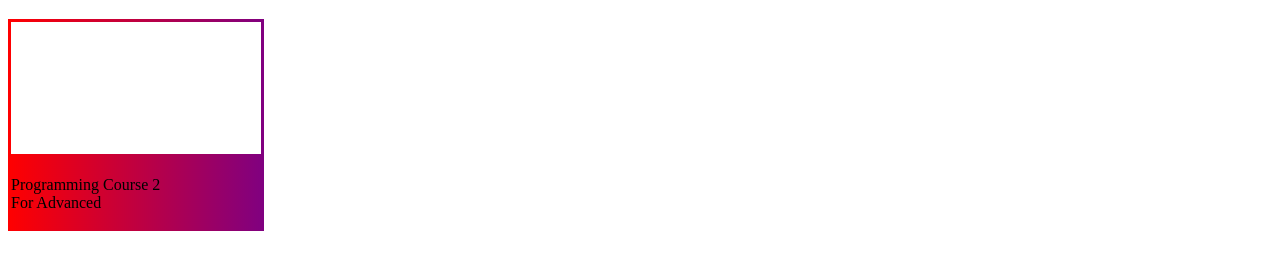
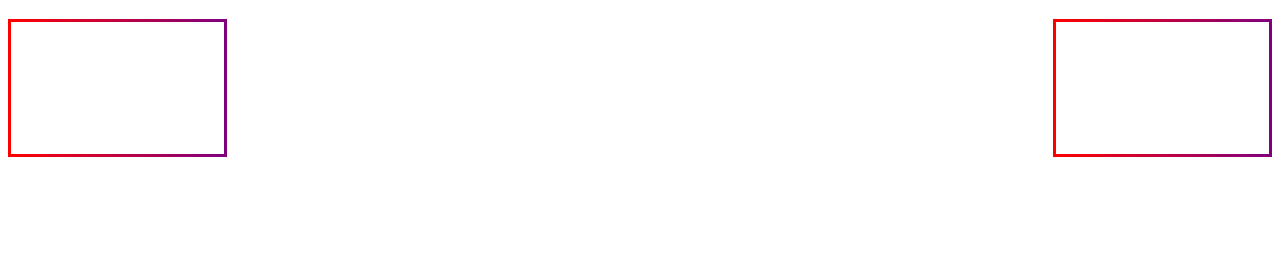
Before and after one commit to gamesbykk/ProgrammingCourses, a plain HTML site: page index.html in a window 1280 px wide. Shown: the part 61-330 px from the top of the page. Drawn offline with Linux system fonts and the light colour scheme.

Commit message:
Update index.html

```diff
--- a/index.html
+++ b/index.html
@@ -5,13 +5,15 @@
   </head>
   <body>
     <h1>Programming Courses Here:</h1>
-        <div style="max-width: 250px; padding: 1rem; position: relative; background: linear-gradient(to right, red, purple); padding: 3px;">
+        <div style="float: left; max-width: 250px; padding: 1rem; position: relative; background: linear-gradient(to right, red, purple); padding: 3px;">
           <div style="background: white; color: white; padding: 2rem;">
             <p>Programming Course 1 <br> For Beginners</p>
           </div>
         </div>
-        <div style="  max-width: 250px; padding: 1rem; position: relative; background: linear-gradient(to right, red, purple); padding: 3px;">
-            <p>Programming Course 2 <br> For Advanced</p>
+        <div style="float: right; max-width: 250px; padding: 1rem; position: relative; background: linear-gradient(to right, red, purple); padding: 3px;">
+          <div style="background: white; color: white; padding: 2rem;">
+            <p>Programming Course 1 <br> For Beginners</p>
+          </div>
         </div>
   </body>
 </html>
```
